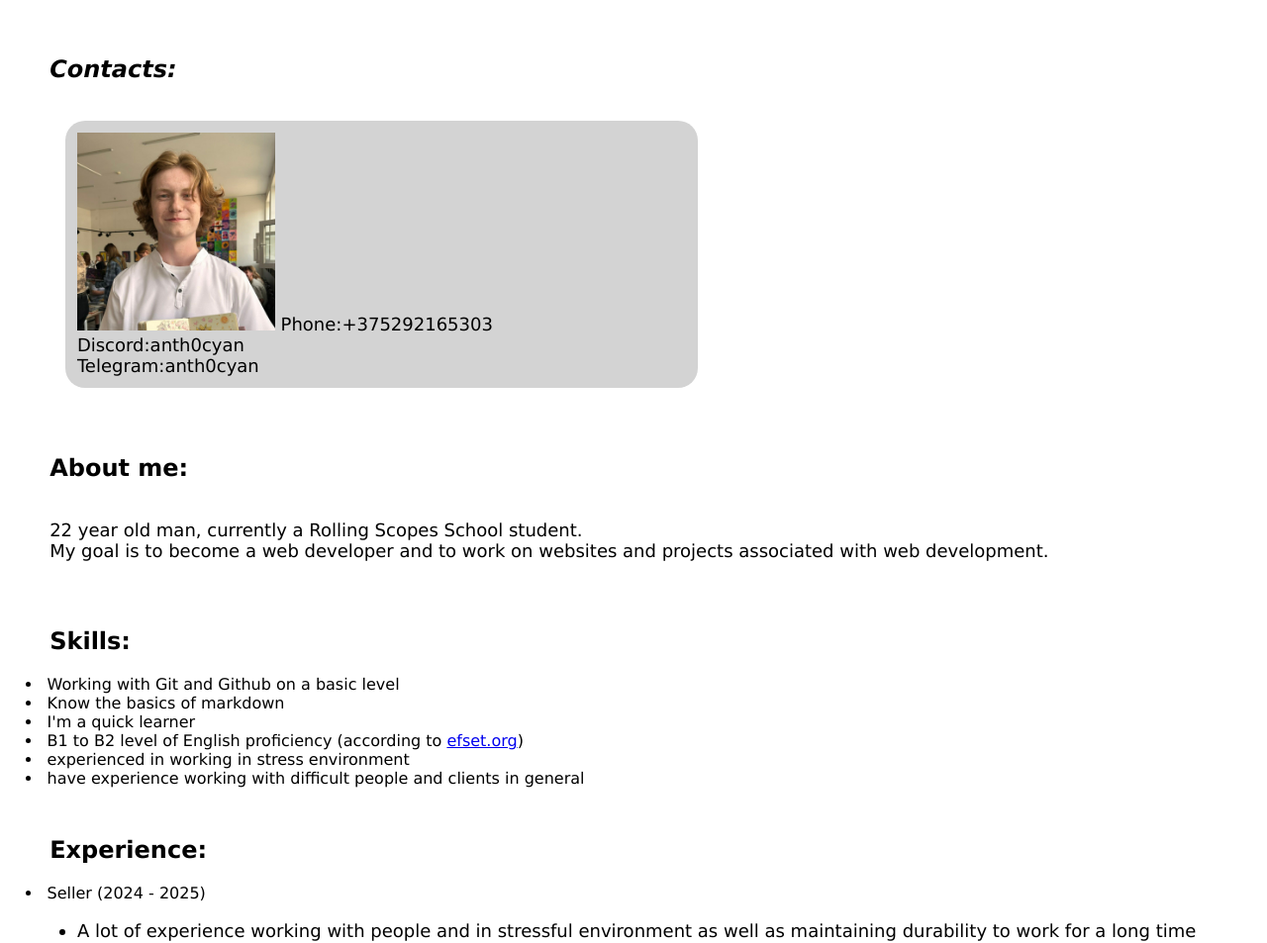
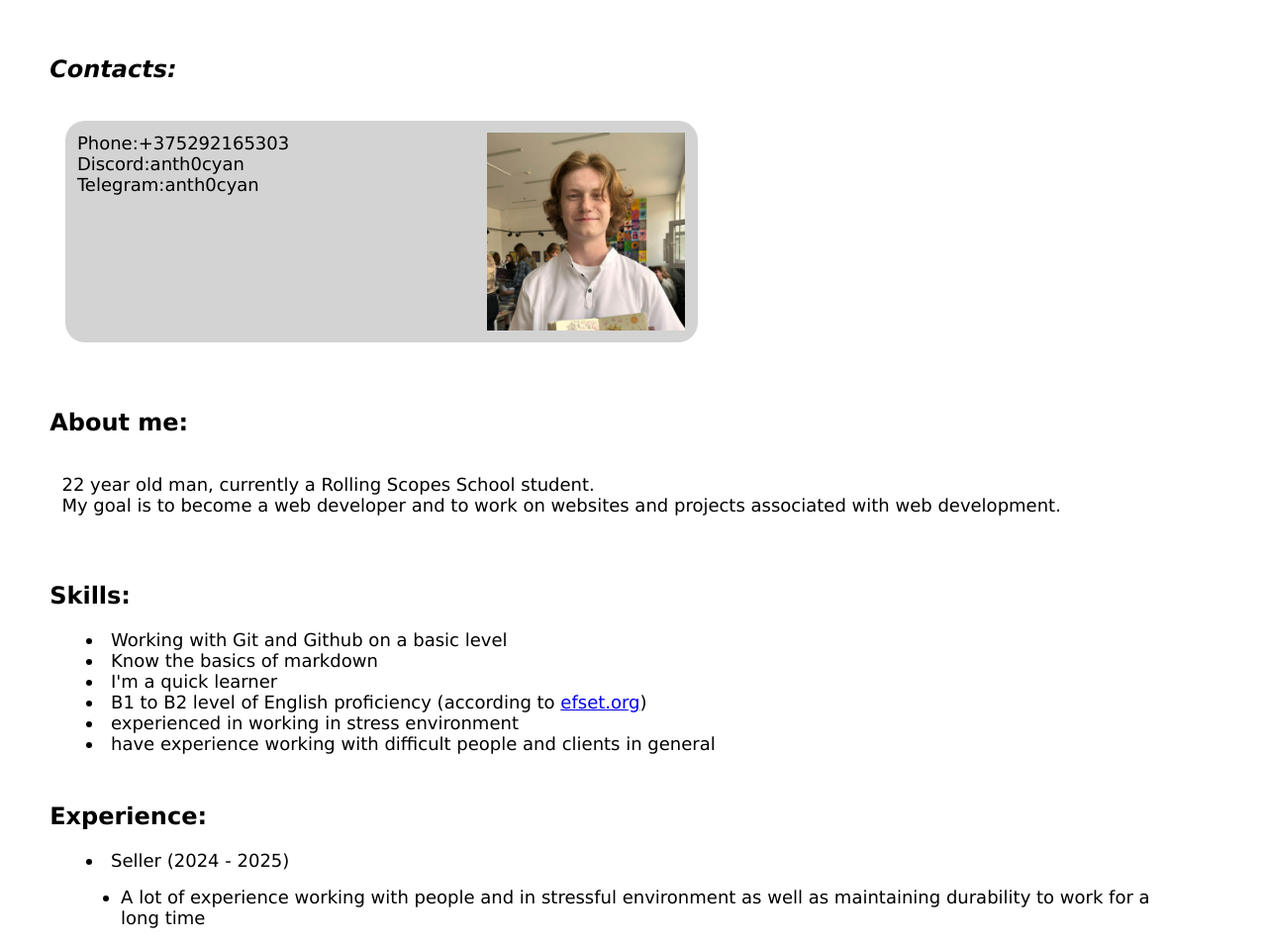
Before and after one commit to Anth0cyan/rsschool-cv, a plain HTML site: page index.html in a window 1280 px wide. Shown: the part 100-1053 px from the top of the page at 99% size. Drawn offline with Linux system fonts and the light colour scheme.

Commit message:
refactor: delete unnecessary elements in the code

```diff
--- a/style.css
+++ b/style.css
@@ -4,7 +4,7 @@ h1 {
 }
 p {
     font-size: 18px;
-    margin-left: 2%;
+    margin-left: 3%;
 }
 h2 {
     font-size: 24px;
@@ -17,17 +17,17 @@ body {
     display: grid;
     place-items: center start;
 }
-ul {
+li {
     font-size: 18px;
 
-    margin-left: 1%;
+    margin-left: 5%;
 }
 blockquote {
     background-color: lightgray;
     width: 50%;
     border-radius: 20px;
     padding: 1%;
-    font-size: 18px;
+    font-size: 18px;;
 }
 footer {
     height: 50px;
@@ -38,3 +38,7 @@ footer {
     font-size:large;
     font-family:'Lucida Sans', 'Lucida Sans Regular', 'Lucida Grande', 'Lucida Sans Unicode', Geneva, Verdana, sans-serif;
 }
+img {
+    display: flex;
+    float: right;
+}
```
